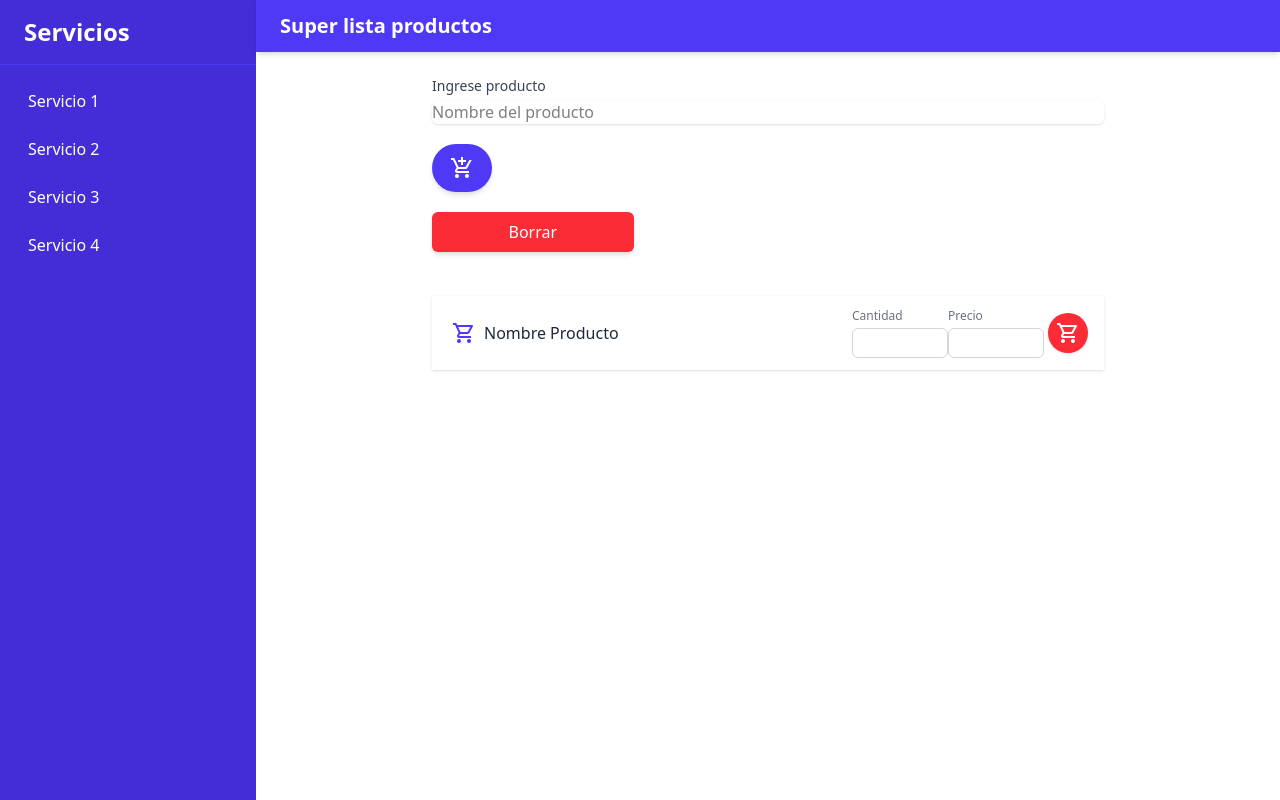
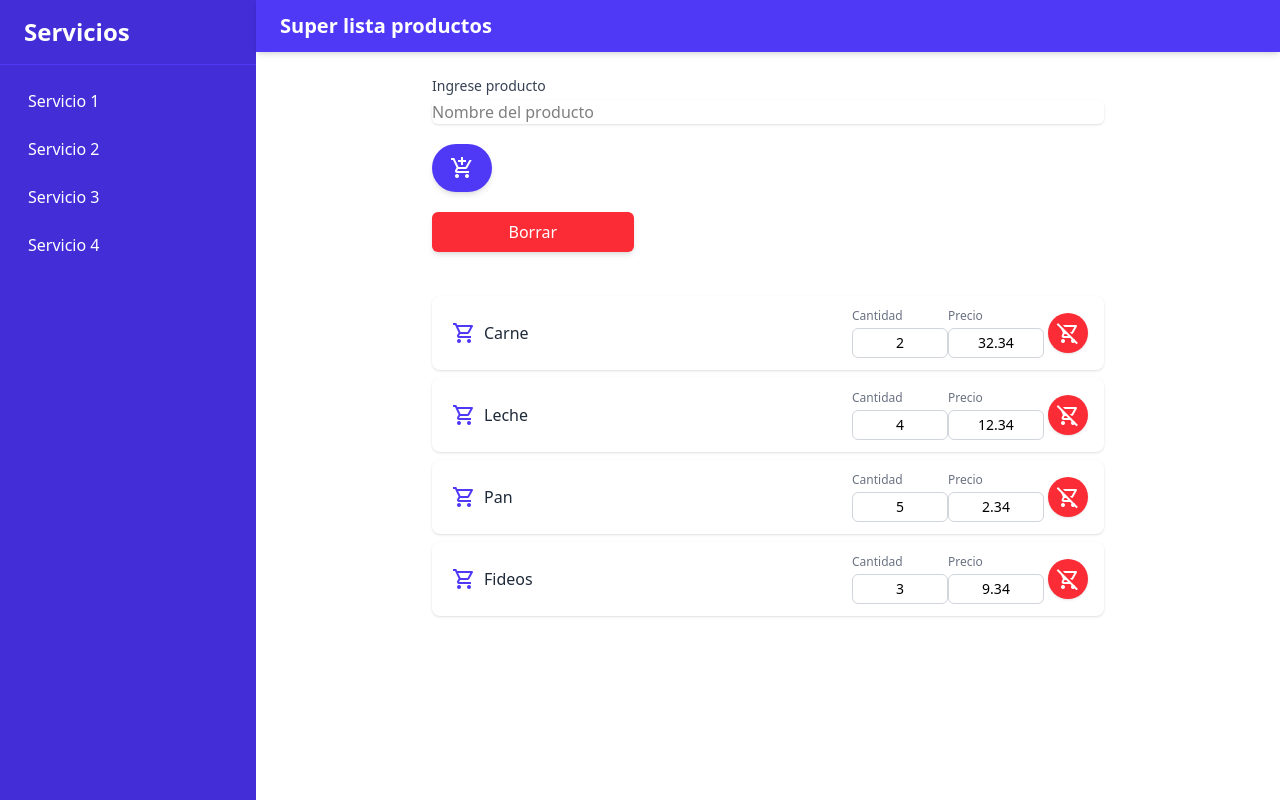
Before and after one commit to juanma932/javascript-pwa, a website with bundled scripts: page index.html in a window 1280 px wide. Built offline with nearby package versions, Linux system fonts and the light colour scheme.

Commit message:
terminando internface

```diff
--- a/index.html
+++ b/index.html
@@ -60,32 +60,7 @@
           <!-- Lista de productos -->
           <div id="lista" class="mt-6 space-y-2">
             <ul>
-              <li
-                class="flex items-center justify-between bg-white rouded-lg shadow p-3 mb-2 hover:bg-gray-50 transition">
 
-                <!-- Icono de producto -->
-                <span class="flex items-center justify-center w-10 text-indigo-600">
-                  <i class=" material-symbols-outlined text-2xl">Shopping_Cart </i> </span>
-                <!-- Nombre de producto -->
-                <span class="flex-1 text-gray-800 font-medium truncate w-32">Nombre Producto</span>
-                <!-- Cantidad -->
-                <span class="w-24">
-                  <label for="" class="block text-xs text-gray-500 ">Cantidad</label>
-                  <input type="text"
-                    class="mt-1 w-full border border-gray-300 rounded-md text-sm p-1 text-center focus:ring-2 focus:ring-indigo-500 focus:border-indigo-500">
-                </span>
-                <!-- Precio-->
-                <span class="w-24">
-                  <label for="" class="block text-xs text-gray-500 ">Precio</label>
-                  <input type="text"
-                    class="mt-1 w-full border border-gray-300 rounded-md text-sm p-1 text-center focus:ring-2 focus:ring-indigo-500 focus:border-indigo-500">
-                </span>
-                <!-- Borrar producto -->
-                <span class="w-12 flex justify-center"><button
-                    class="flex items-center justify-center bg-red-500 hover:bg-red-600 text-white rounded-full w-10 h-10 shadow transition">
-                    <i class="material-symbols-outlined">Shopping_Cart</i>
-                  </button></span>
-              </li>
             </ul>
           </div>
         </div>
--- a/src/main.js
+++ b/src/main.js
@@ -1 +1,48 @@
 import "./style.css";
+/* Variables Globales */
+const listadoProductos = [
+    { nombre: 'Carne', cantidad: 2, precio: 32.34 },
+    { nombre: 'Leche', cantidad: 4, precio: 12.34 },
+    { nombre: 'Pan', cantidad: 5, precio: 2.34 },
+    { nombre: 'Fideos', cantidad: 3, precio: 9.34 },
+]
+
+function renderLista() {
+    let ul = document.createElement('ul');
+    ul.innerHTML = ''; // Limpiar antes de renderizar
+    listadoProductos.forEach((prod, indice) => {
+        ul.innerHTML += `
+        <li class="flex items-center justify-between bg-white rounded-lg shadow p-3 mb-2 hover:bg-gray-50 transition">
+            <!-- Icono de producto -->
+            <span class="flex items-center justify-center w-10 text-indigo-600">
+                <i class="material-symbols-outlined text-2xl">shopping_cart</i>
+            </span>
+            <!-- Nombre de producto -->
+            <span class="flex-1 text-gray-800 font-medium truncate w-32">${prod.nombre}</span>
+            <!-- Cantidad -->
+            <span class="w-24">
+                <label for="" class="block text-xs text-gray-500">Cantidad</label>
+                <input type="text" value="${prod.cantidad}" class="mt-1 w-full border border-gray-300 rounded-md text-sm p-1 text-center focus:ring-2 focus:ring-indigo-500 focus:border-indigo-500">
+            </span>
+            <!-- Precio -->
+            <span class="w-24">
+                <label for="" class="block text-xs text-gray-500">Precio</label>
+                <input type="text" value="${prod.precio}" class="mt-1 w-full border border-gray-300 rounded-md text-sm p-1 text-center focus:ring-2 focus:ring-indigo-500 focus:border-indigo-500">
+            </span>
+            <!-- Borrar producto -->
+            <span class="w-12 flex justify-center">
+                <button class="flex items-center justify-center bg-red-500 hover:bg-red-600 text-white rounded-full w-10 h-10 shadow transition">
+                    <i class="material-symbols-outlined">shopping_cart_off</i>
+                </button>
+            </span>
+        </li>
+        `;
+    });
+    document.getElementById('lista').appendChild(ul);
+}
+
+function start() {
+    renderLista();
+}
+
+document.addEventListener('DOMContentLoaded', start);
```
